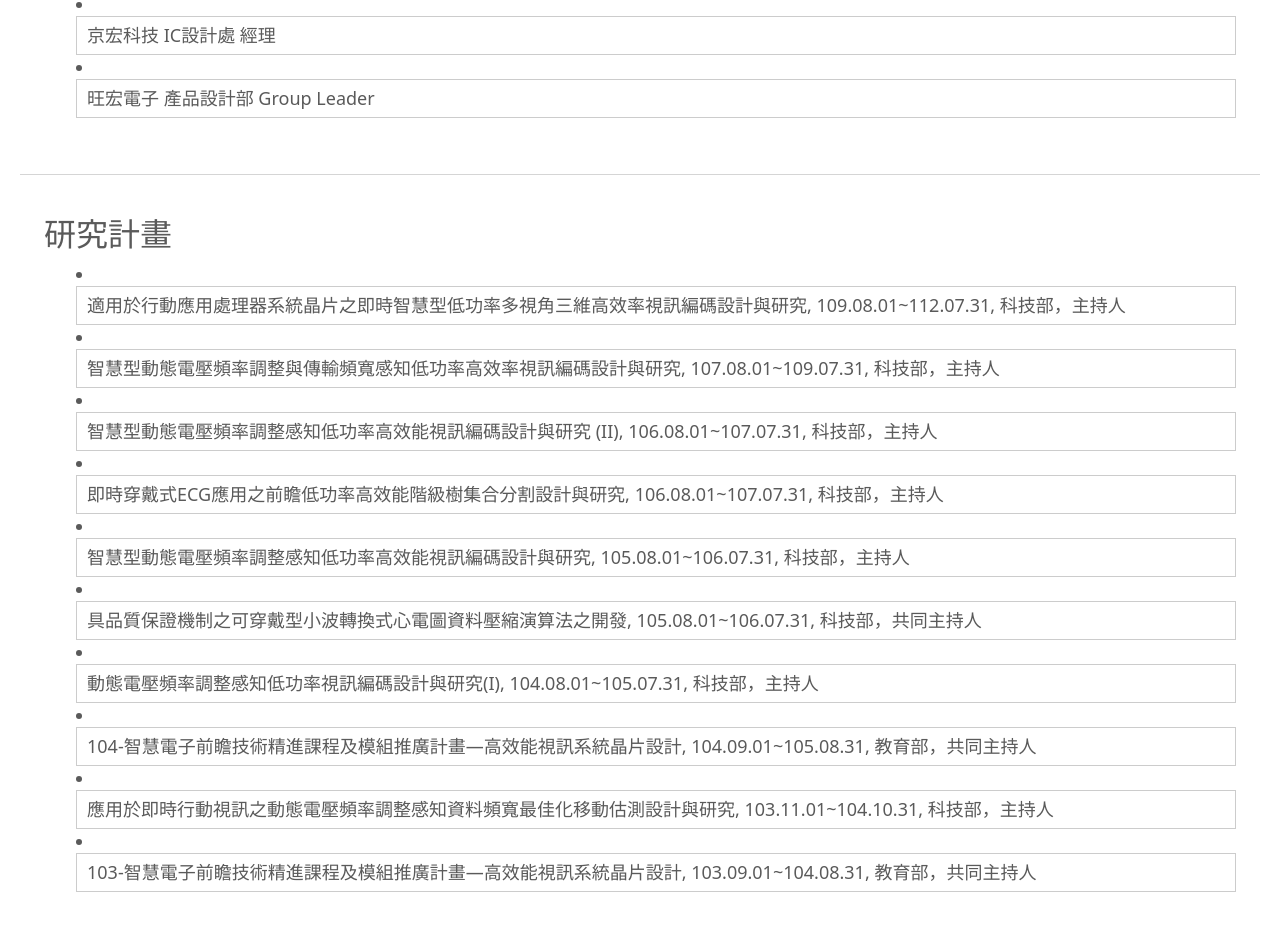
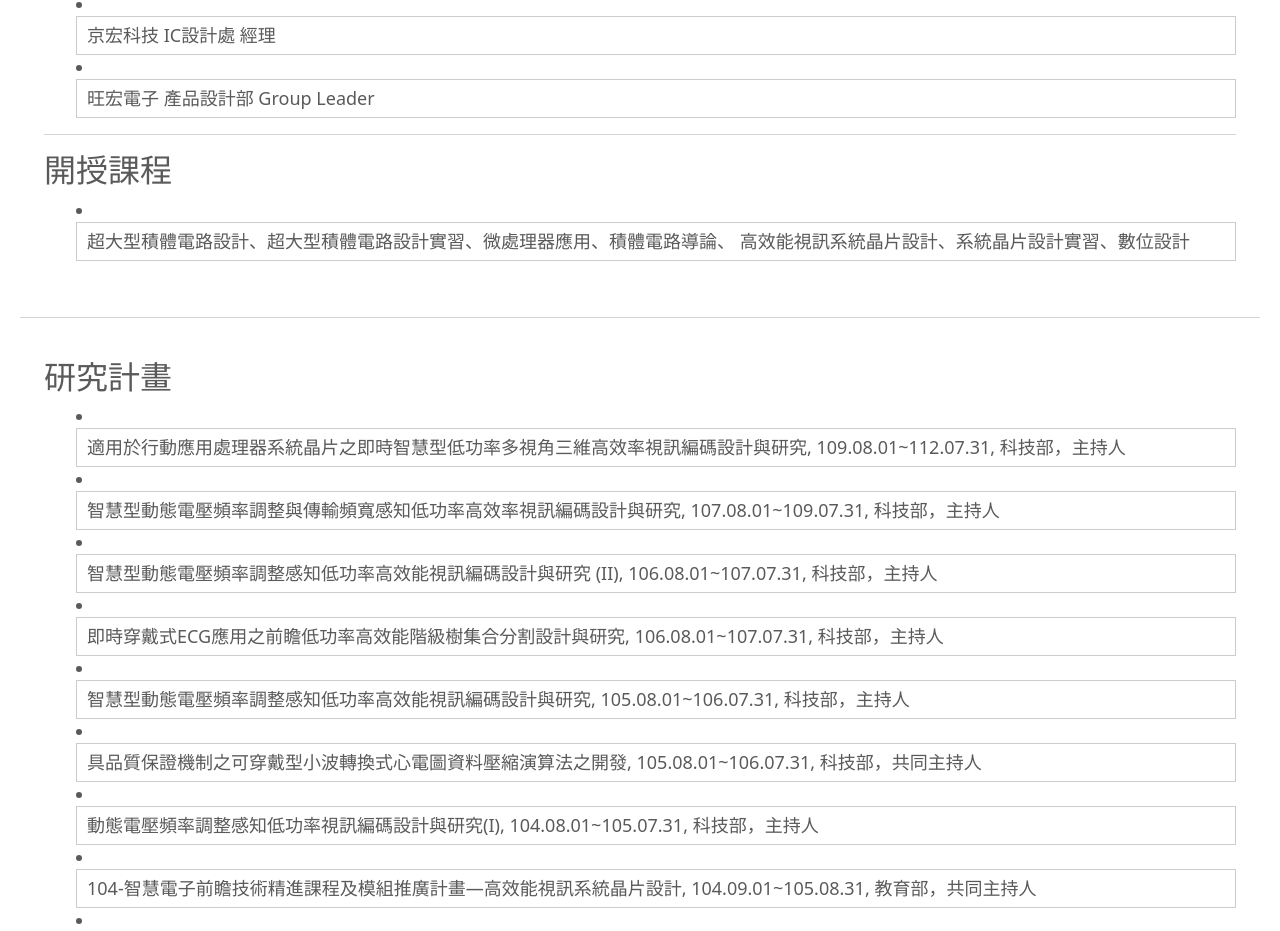
Before and after one commit to C109110135/F453, a plain HTML site: page professor_info.html in a window 1280 px wide. Shown: the part 1279-2210 px from the top of the page. Drawn offline with Linux system fonts and the light colour scheme.

Commit message:
Add files via upload

```diff
--- a/professor_info.html
+++ b/professor_info.html
@@ -116,6 +116,13 @@
         </li>
         <li style="list-style-position:inside">
             <div style="border:1px solid #cccccc;padding:5px 10px;"><span style="font-size:1.125em;">旺宏電子 產品設計部 Group Leader</span></div>
+        </li>
+    </ul>
+    <hr>
+    <h2>開授課程</h2>
+    <ul>
+        <li style="list-style-position:inside">
+            <div style="border:1px solid #cccccc;padding:5px 10px;"><span style="font-size:1.125em;">超大型積體電路設計、超大型積體電路設計實習、微處理器應用、積體電路導論、 高效能視訊系統晶片設計、系統晶片設計實習、數位設計﻿﻿</span></div>
         </li>
     </ul>
     </section>
```
